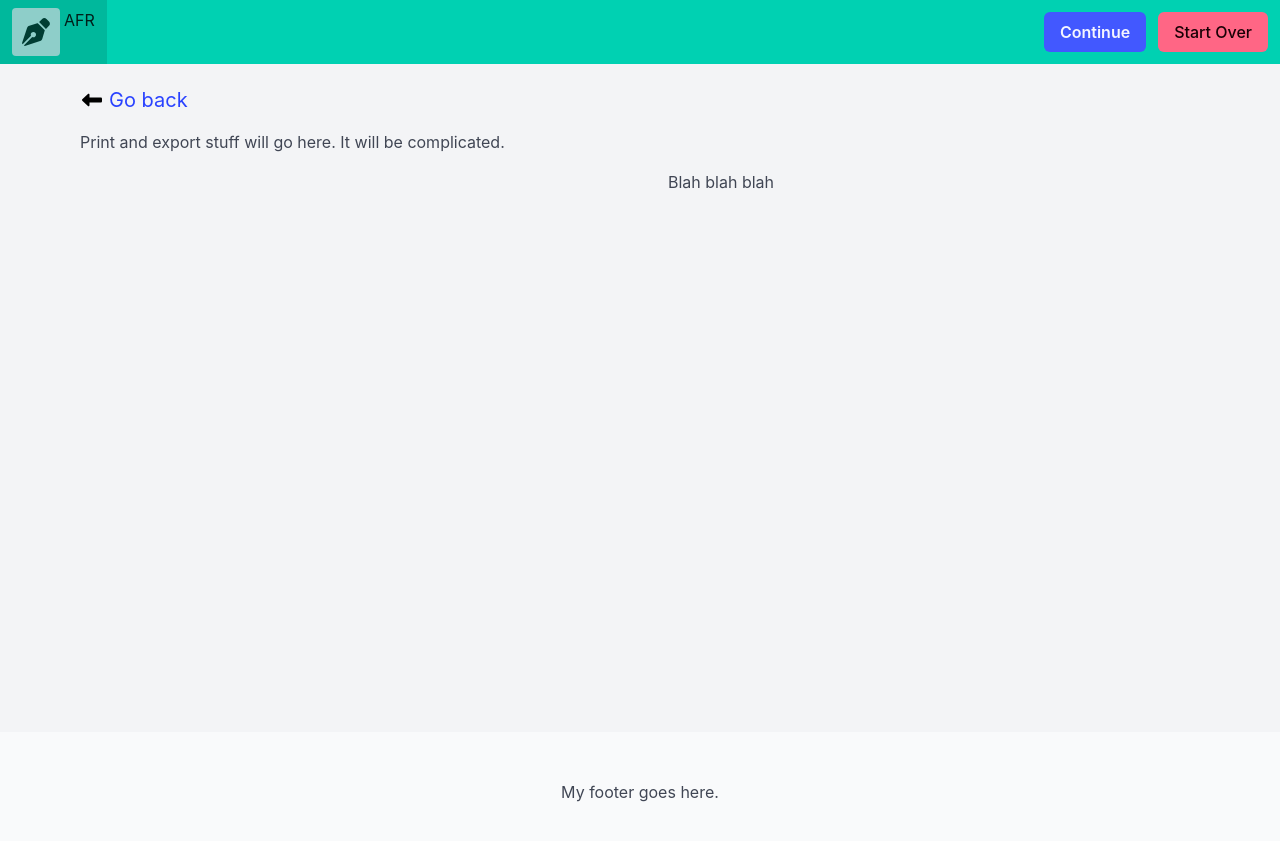
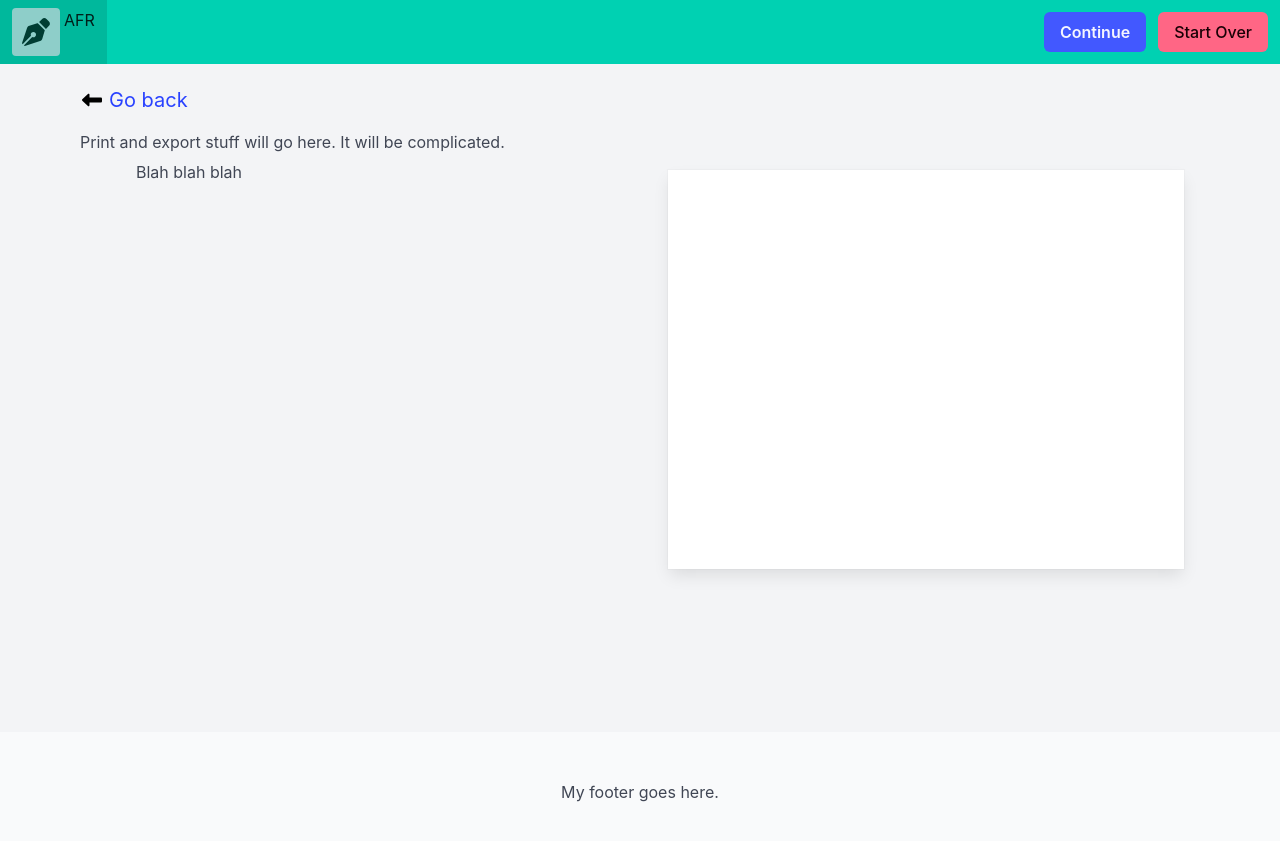
Before and after one commit to HeirOfNorton/alwaysfreeresume, a Jekyll site: the page built from pages/print.html, in a window 1280 px wide. Shown: the top 841 px of the page. Built offline with Jekyll 4.4.1, drawn with Linux system fonts in a browser that asks for light colours.

Commit message:
Trying to get the page sizing right. Just testing for now.

```diff
--- a/assets/style.css
+++ b/assets/style.css
@@ -28,9 +28,53 @@ html, body {
     white-space: normal;
 }
 
-.has-line-separator li+li::before {
-    content: "";
-    width: 1rem;
-    border-top: .3rem solid;
-    border-color: var(--bulma-primary-base);
+.page-box {
+    --bulma-box-radius: 0;
+    --bulma-box-padding: 0;
+    overflow-y: hidden;
 }
+
+.page-box.letter {
+    aspect-ratio: 22 / 17;
+}
+
+.page-box.a4 {
+    aspect-ratio: 297 / 210;
+}
+
+.page {
+    box-sizing: border-box;
+    position: absolute;
+    top: 0;
+    left: 0;
+}
+
+.letter .page {
+    width: 8.5in;
+    padding: .75in;
+}
+
+.a4 .page {
+    width: 210mm;
+    padding: 20mm;
+}
+
+@media screen and (max-width: 768px) {
+
+}
+
+@media screen and (min-width: 769px) {
+
+}
+
+@media screen and (min-width: 1024px) {
+
+}
+
+@media screen and (min-width: 1216px) {
+
+}
+
+@media screen and (min-width: 1408px) {
+
+}
--- a/pages/print.html
+++ b/pages/print.html
@@ -18,7 +18,7 @@ Print and export stuff will go here. It will be complicated.
     </div>
 
     <div class="column">
-        <div class="page-box m-4">
+        <div class="box page-box m-4 letter">
             <div class="page">
                 <h1>Blah blah blah</h1>
             </div>
```
